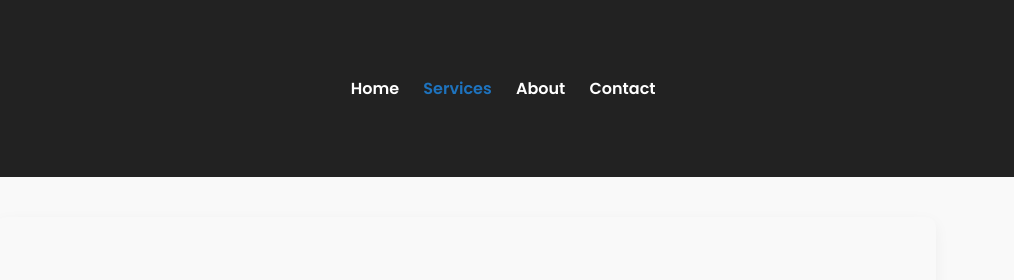
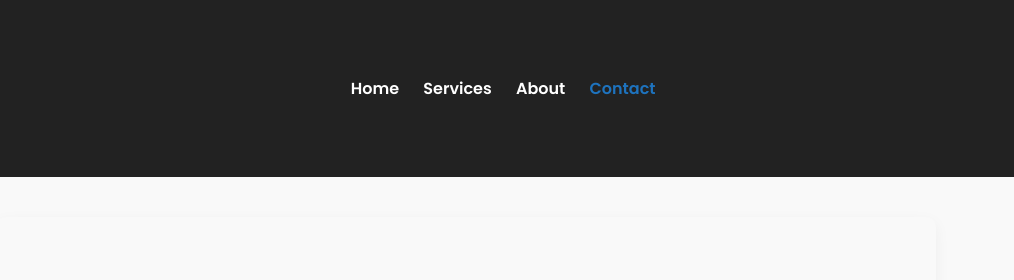
Before and after one commit to reliablestore4u-web/neighborhood-pc-repair, a plain HTML site: page contact.html in a window 1280 px wide. Shown: the top 280 px of the page, 174-1188 px from the left. Drawn offline with Linux system fonts and the light colour scheme.

Commit message:
Update contact.html

```diff
--- a/contact.html
+++ b/contact.html
@@ -19,9 +19,9 @@
   </div>
   <nav class="top-nav">
     <a href="index.html" class="">Home</a>
-    <a href="services.html" class="active">Services</a>
+    <a href="services.html" class="">Services</a>
     <a href="about.html" class="">About</a>
-    <a href="contact.html" class="">Contact</a>
+    <a href="contact.html" class="active">Contact</a>
   </nav>
   <div class="social-links">
     <a href="https://www.facebook.com/people/Neighborhood-PC-Repair/61579330904599/#" target="_blank"><i class="fab fa-facebook-f"></i></a>
```
